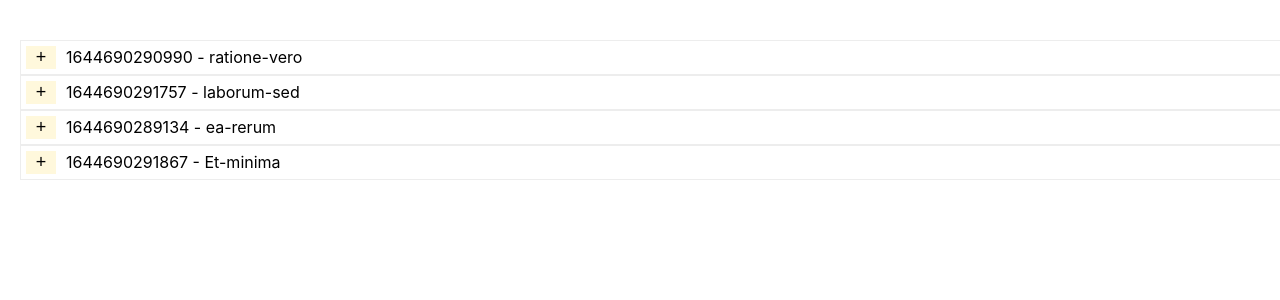
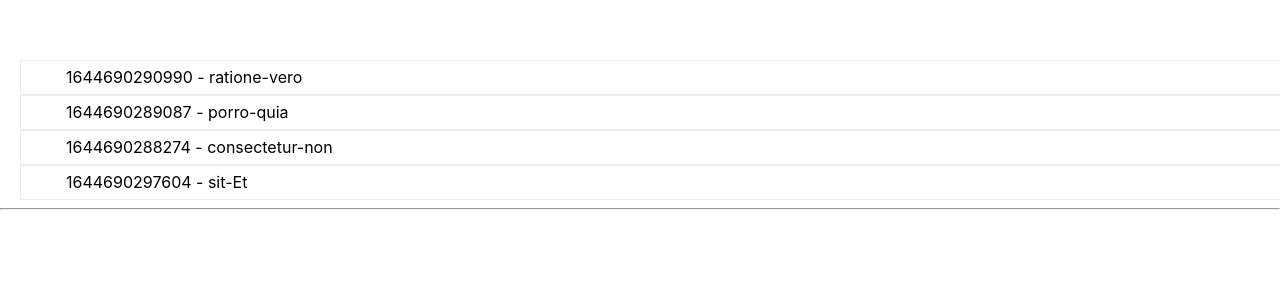
Before and after one commit to mateusdeitos/React-TreeView-Component, a React (Vite) app: page / in a window 1280 px wide. Shown: the top 300 px of the page. Built offline with nearby package versions, Linux system fonts and the light colour scheme.

Commit message:
TreeSemFetch

```diff
--- a/src/App.tsx
+++ b/src/App.tsx
@@ -3,21 +3,14 @@ import './App.css';
 import { ITreeNode, TreeView } from './TreeView';
 import { ITreeNodeProps, TreeNode } from './TreeView/TreeNode';
 import { useState } from 'react';
+import { TreeSemFetch } from './TreeSemFetch';
 
 function App() {
-  const [selected, setSelected] = useState<ITreeNode[]>([]);
   return (
     <div className="App">
-      <TreeView
-        nodes={categorias}
-        onSelect={(nodes) => setSelected(nodes)}
-        allowMultiSelect
-        isSelectable={(categoria, level) =>
-          level === 0 || categoria.childrenNodes.length === 0
-        }
-        fetchChildrenNodes={fetchChildrenNodes}
-        // CustomTreeNodeComponent={CustomTreeNodeComponent}
-      />
+      <div className="spacer"></div>
+      <TreeSemFetch />
+      <hr />
     </div>
   );
 }
--- /dev/null
+++ b/src/TreeSemFetch.tsx
@@ -0,0 +1,17 @@
+import { useState } from 'react';
+import { categorias } from './data';
+import { ITreeNode, TreeView } from './TreeView';
+
+export const TreeSemFetch = () => {
+  const [selected, setSelected] = useState<ITreeNode[]>([]);
+  return (
+    <TreeView
+      nodes={categorias}
+      onSelect={(nodes) => setSelected(nodes)}
+      allowMultiSelect
+      isSelectable={(categoria, level) =>
+        level === 0 || categoria.childrenNodes.length === 0
+      }
+    />
+  );
+};
--- a/src/data.ts
+++ b/src/data.ts
@@ -1,4 +1,4 @@
-import { ITreeNode } from './TreeView/Context';
+import { ITreeNode } from './TreeView';
 
 const getId = () => Date.now() + Math.ceil(Math.random() * 10000);
 const getRandomName = () => {
@@ -78,7 +78,7 @@ const getRandomName = () => {
 
 export const getCategories = (
   parentNode: ITreeNode | null = null,
-  level = 0
+  fetchChildren = true
 ): ITreeNode[] => {
   const length = Math.ceil(Math.random() * 5);
   return Array.from({ length }, () => {
@@ -91,7 +91,7 @@ export const getCategories = (
 
     return {
       ...node,
-      childrenNodes: level === 3 ? [] : getCategories(node, level + 1),
+      childrenNodes: fetchChildren ? [] : getCategories(node, fetchChildren),
     };
   });
 };
```
